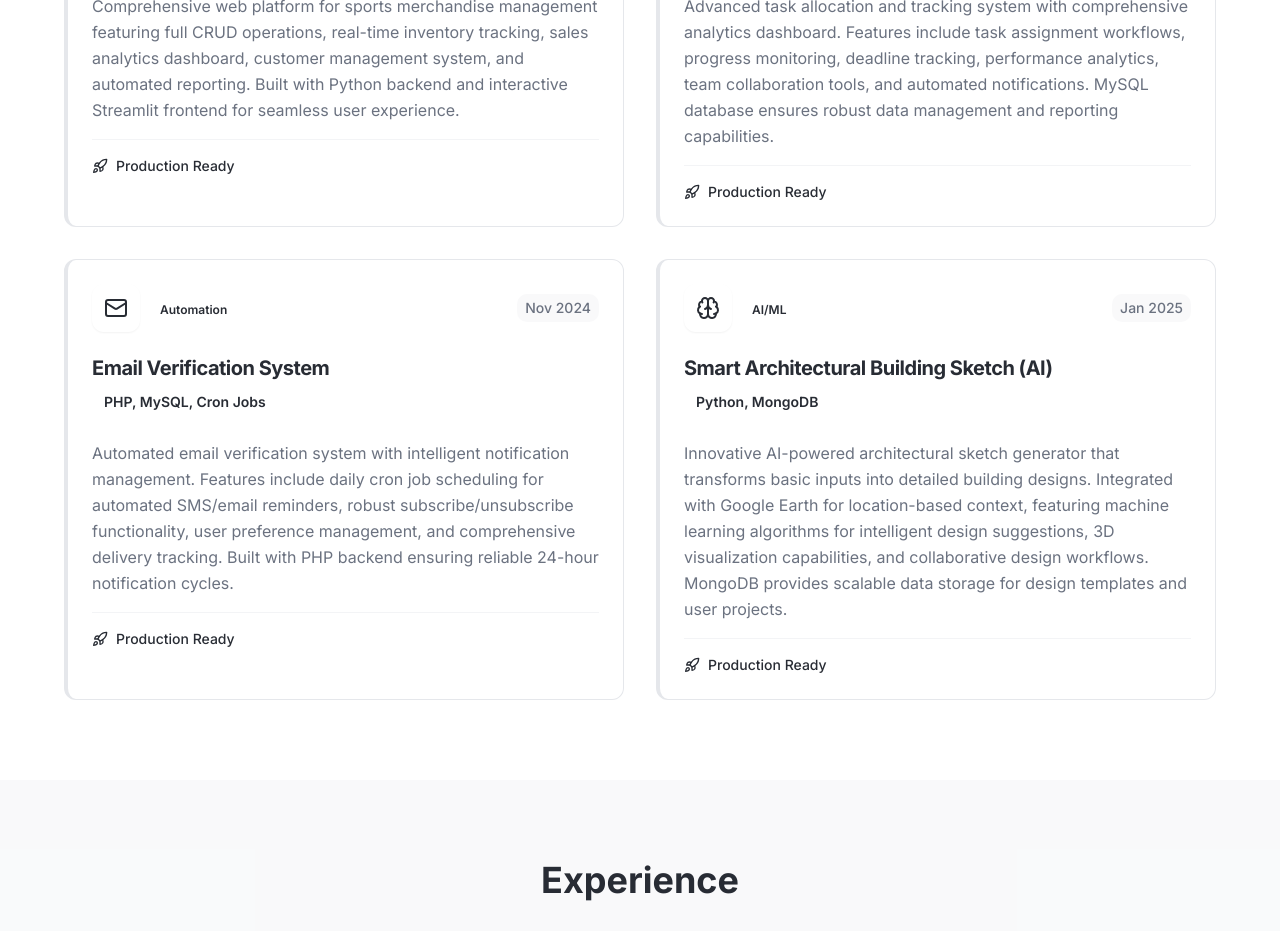
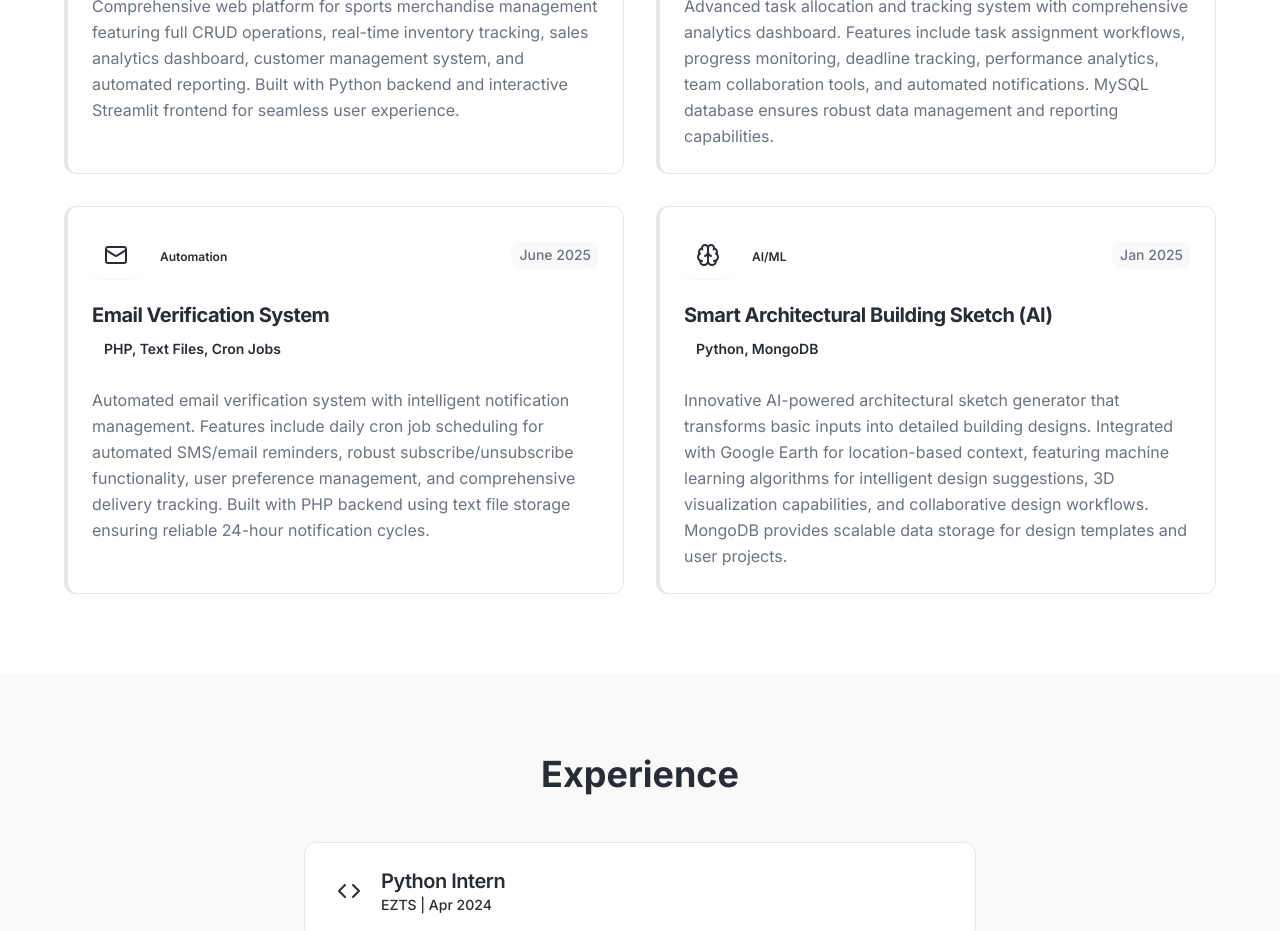
Before and after one commit to ArshiyaAnjum165/arshiya-ai-verse, a React (Vite) app: page / in a window 1280 px wide. Shown: the part 2200-3131 px from the top of the page. Built offline with nearby package versions, Linux system fonts and the light colour scheme.

Commit message:
Fix project details
Updated the "Email Verification System" project to remove "production ready" and set the date to June 2025. Also updated the technologies used to PHP, noting that data is stored in a text file instead of a database.

```diff
--- a/src/pages/Index.tsx
+++ b/src/pages/Index.tsx
@@ -91,9 +91,9 @@ const Index = () => {
     },
     {
       title: "Email Verification System",
-      date: "Nov 2024",
-      tech: "PHP, MySQL, Cron Jobs",
-      description: "Automated email verification system with intelligent notification management. Features include daily cron job scheduling for automated SMS/email reminders, robust subscribe/unsubscribe functionality, user preference management, and comprehensive delivery tracking. Built with PHP backend ensuring reliable 24-hour notification cycles.",
+      date: "June 2025",
+      tech: "PHP, Text Files, Cron Jobs",
+      description: "Automated email verification system with intelligent notification management. Features include daily cron job scheduling for automated SMS/email reminders, robust subscribe/unsubscribe functionality, user preference management, and comprehensive delivery tracking. Built with PHP backend using text file storage ensuring reliable 24-hour notification cycles.",
       icon: <Mail className="h-6 w-6" />,
       badge: "Automation"
     },
@@ -387,12 +387,6 @@ const Index = () => {
                   <p className="text-muted-foreground leading-relaxed">
                     {project.description}
                   </p>
-                  <div className="mt-4 pt-4 border-t border-muted">
-                    <div className="flex items-center gap-2 text-sm text-teal font-medium">
-                      <Rocket className="h-4 w-4" />
-                      <span>Production Ready</span>
-                    </div>
-                  </div>
                 </CardContent>
               </Card>
             ))}
```
